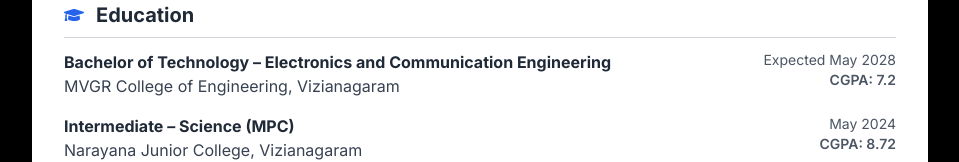
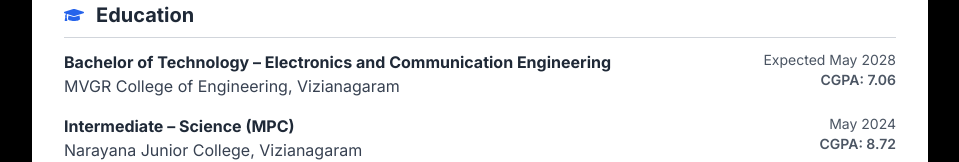
Before and after one commit to saivikranth08/My_Portfolio, a Next.js app: page /resume in a window 1280 px wide. Shown: the part 1583-1745 px from the top of the page, without its empty margins (160-1119 px from the left). Built offline with nearby package versions, Linux system fonts and the light colour scheme.

Commit message:
Update resume PDF and adjust B.Tech CGPA to 7.06

```diff
--- a/src/app/resume/page.tsx
+++ b/src/app/resume/page.tsx
@@ -145,7 +145,7 @@
                   </div>
                   <div className="sm:text-right mt-1 sm:mt-0 text-sm text-gray-600 dark:text-gray-400">
                     <p>Expected May 2028</p>
-                    <p className="font-semibold">CGPA: 7.2</p>
+                    <p className="font-semibold">CGPA: 7.06</p>
                   </div>
                 </div>
 
--- a/src/components/terminal/Terminal.tsx
+++ b/src/components/terminal/Terminal.tsx
@@ -331,7 +331,7 @@
               <p className="border-b border-gray-600 mb-2"></p>
               <p className="font-bold">B.Tech – Electronics and Communication Engineering</p>
               <p>MVGR College of Engineering, Vizianagaram | Expected May 2028</p>
-              <p className="mb-2">CGPA: 7.2</p>
+              <p className="mb-2">CGPA: 7.06</p>
 
               <p className="font-bold">Intermediate – Science (MPC)</p>
               <p>Narayana Junior College, Vizianagaram | May 2024</p>
```
Also changed, not shown: 1 other file (tests, documents, lock files or other folders).
